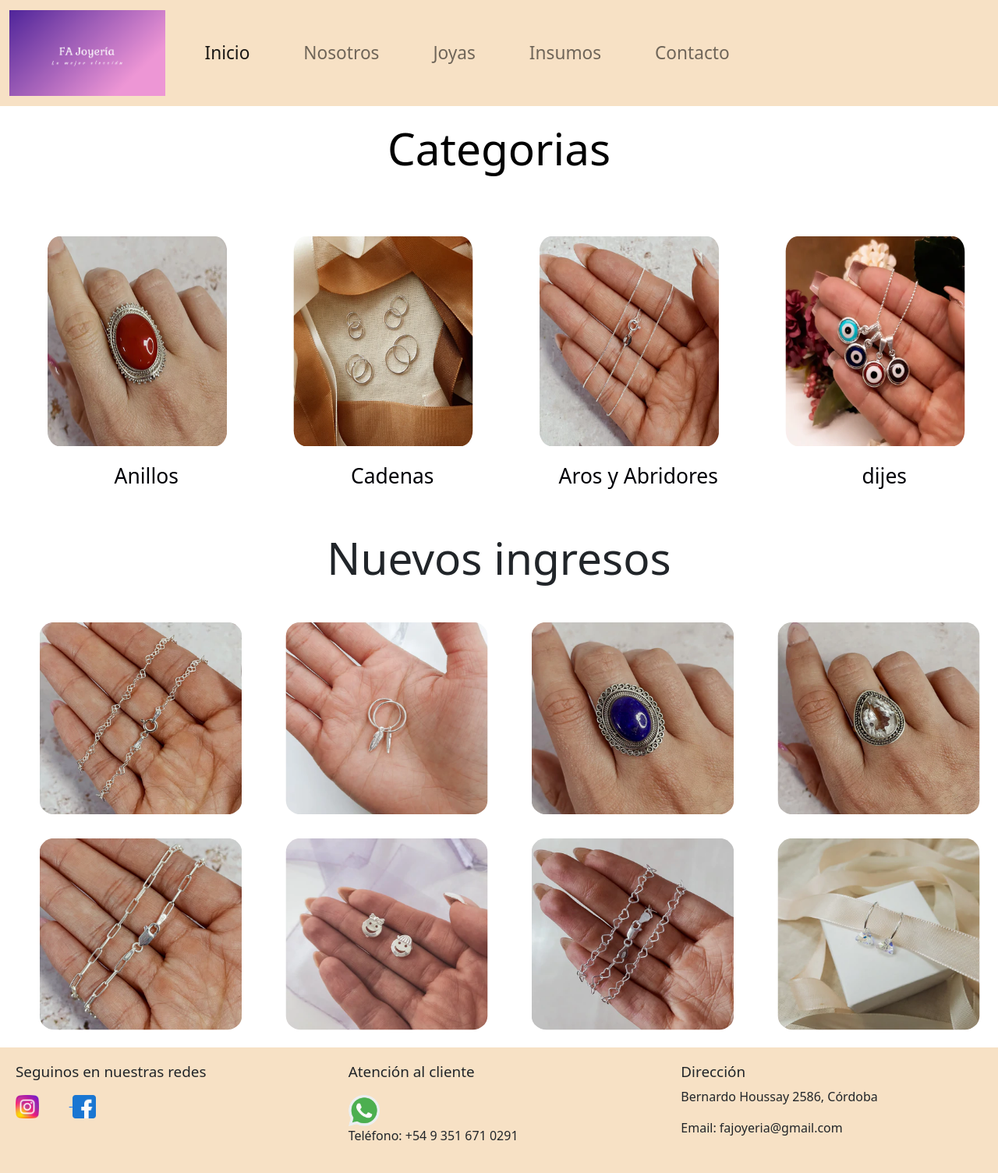
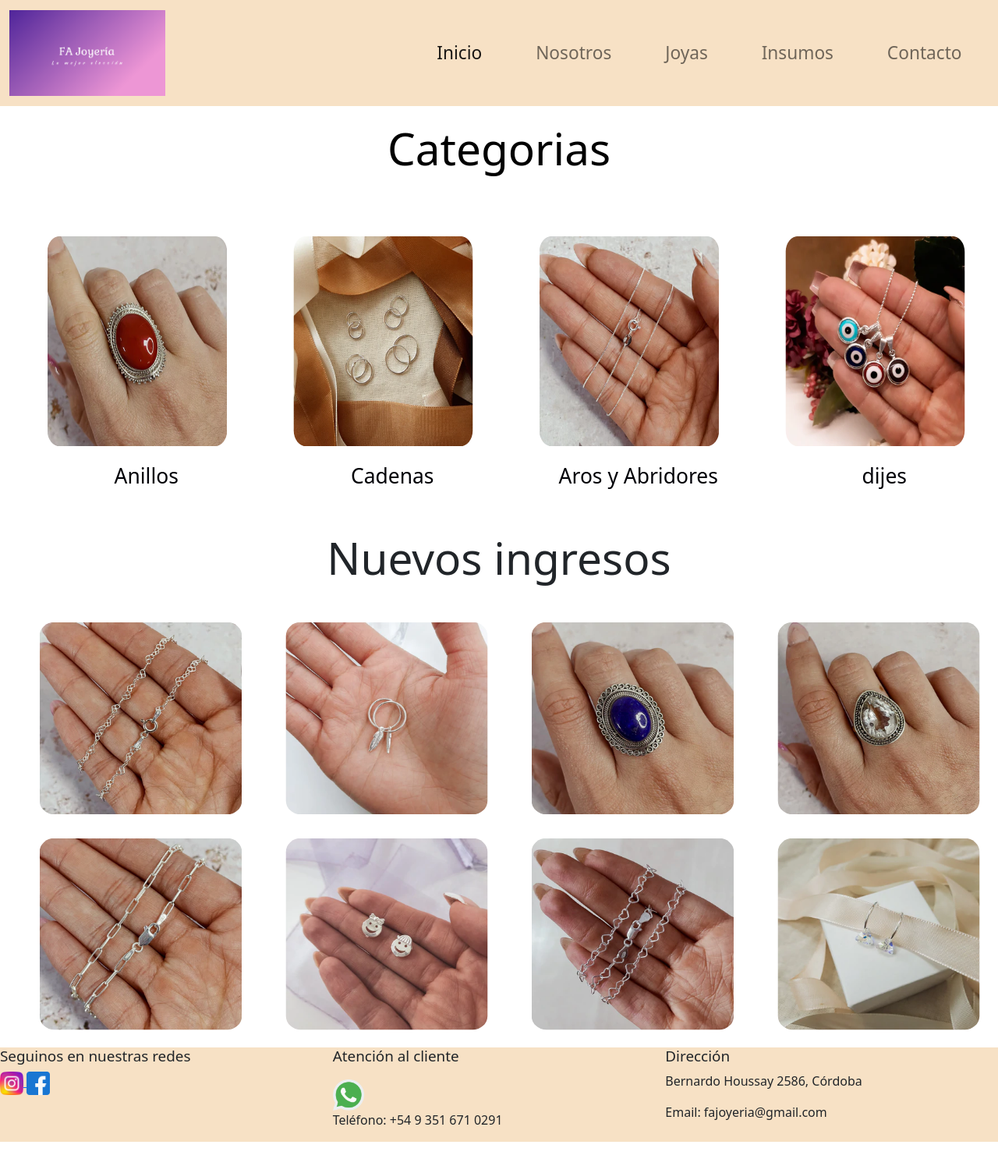
Before and after one commit to mgbattistonicba/fajoyeria, a plain HTML site: page index.html in a window 1280 px wide. Shown: the whole page at 78% size. After the commit the page ends 1464 px from the top, so only its background shows below. Drawn offline with nearby package versions, Linux system fonts and the light colour scheme.

Commit message:
cambio general

```diff
--- a/estilo/style.css
+++ b/estilo/style.css
@@ -11,11 +11,6 @@ body {
 
 .historia {
     background-color: rgb(247, 225, 197);
-    word-spacing: 15px;
-    display: flex;
-    flex-direction: row;
-    justify-content: space-between;
-    align-items: end;
 }
 
 
@@ -151,7 +146,7 @@ h2 {
         width: 100%;
       }
       to {
-        margin-left: 0%;
+        margin-left: 5%;
         width: 100%;
       }
 }
@@ -246,7 +241,6 @@ h2 {
     display: flex;
     flex-direction: column;
     align-items: center;
-    margin: 20px;
 }
 
 .categotriasmain {
@@ -324,17 +318,12 @@ h2 {
 
 
 .seguidores {
-    margin: 10px;
-    padding: 10px;
     grid-area: seguidoresArea;
 }
 
 .seguidores img {
     width: 30px;
     height: 30px;
-    margin-right: 10%;
-    margin-top: 10px;
-
 }
 .categ .row .imgmain1 img{
     width: 85%;
@@ -351,16 +340,12 @@ h2 {
  }
 
 .atencionclie {
-    margin: 10px;
-    padding: 10px;
     grid-area: contactoArea;
 }
 footer {
     background-color: rgb(247, 225, 197);
 }
 .datoscontact {
-    margin: 10px;
-    padding: 10px;
     grid-area: datosContactoArea;
 }
 .atencionclie img {
@@ -384,6 +369,7 @@ footer {
 @media screen and (max-width:480) {
 
 
+
     .datosFooter {
         grid-template-columns: 1fr;
         grid-template-rows: auto;
--- a/index.html
+++ b/index.html
@@ -3,7 +3,7 @@
 <head>
     <meta charset="UTF-8">
     <meta http-equiv="X-UA-Compatible" content="IE=edge">
-    <meta name="viewport" content="width=, initial-scale=1.0">
+    <meta name="viewport" content="width=device-width, initial-scale=1.0">
     <link href="https://cdn.jsdelivr.net/npm/bootstrap@5.1.3/dist/css/bootstrap.min.css" rel="stylesheet"
         integrity="sha384-1BmE4kWBq78iYhFldvKuhfTAU6auU8tT94WrHftjDbrCEXSU1oBoqyl2QvZ6jIW3" crossorigin="anonymous">
     <link rel="stylesheet" href="./estilo/style.css">
@@ -103,7 +103,7 @@
         </section>
     </main>
     <footer>
-        <section class="datosFooter">
+        <div class="datosFooter">
             <div class="seguidores">
                 <h3>Seguinos en nuestras redes</h3>
                 <a href="https://www.instagram.com/fa_joyeria.ok" target="black">
@@ -125,7 +125,7 @@
                 <p>Bernardo Houssay 2586, Córdoba</p>
                 <p>Email: fajoyeria@gmail.com</p>
             </div>
-        </section>
+        </div>
     </footer>
     <script src="https://cdn.jsdelivr.net/npm/bootstrap@5.1.3/dist/js/bootstrap.bundle.min.js"
         integrity="sha384-ka7Sk0Gln4gmtz2MlQnikT1wXgYsOg+OMhuP+IlRH9sENBO0LRn5q+8nbTov4+1p"
```
Also changed, not shown: secciones/contacto.html (+2 -2 lines), secciones/insumos.html (+2 -2 lines), secciones/joyas.html (+2 -2 lines), secciones/nosotros.html (+2 -2 lines), img/anillos/IMG_6059_360x360(1).webp (added), img/anillos/IMG_6062_360x360(1).webp (added), img/aros/DSC_0592_360x360(1).webp (added), img/aros/IMG_0080_360x360(1).webp (added), img/aros/IMG_2673_7ed9444d-6946-405d-8ef3-8c047d414270_1080x1080(1).webp (added), img/aros/IMG_3042_360x360(1).webp (added), img/aros/IMG_6701_360x360(1).webp (added), img/aros/IMG_7485_c64d9b90-3c70-44c4-9380-d5cbe4c2a153_360x360(1).webp (added), img/aros/IMG_9873_32fda795-0eab-4b8e-8318-edf235a5a365_360x360(1).webp (added), img/aros/ROD_7630_1080x1080(1).webp (added).
